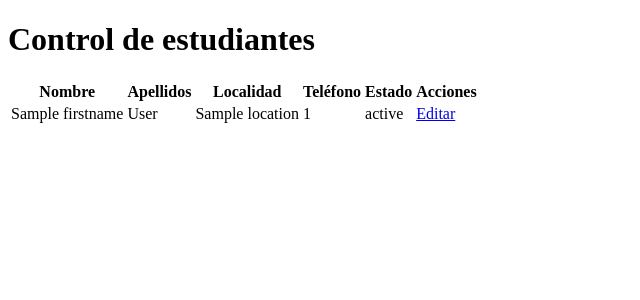
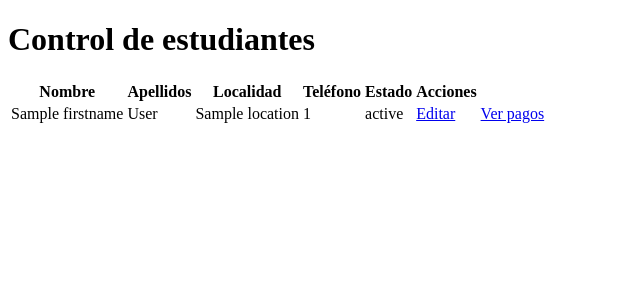
Before and after one commit to Diego448/scholar-control, a Flask app: page /directory/students in a window 1280 px wide. Shown: the part 34-334 px from the top of the page, without its empty margins (0-640 px from the left). Run offline with Flask 2, Linux system fonts and the light colour scheme; a database or web service that is not in the repository returns one stand-in record (values such as "Sample title"); data that the repository does not hold is empty.

Commit message:
Adding link from student directory to student payments

```diff
--- a/webapp/templates/student_directory.html
+++ b/webapp/templates/student_directory.html
@@ -30,6 +30,7 @@
                     <td>{{ student.phone_number }}</td>
                     <td>{{ student.status }}</td>
                     <td><a href="{{ url_for('edit_student', student_id=student._id) }}">Editar</a></td>
+                    <td><a href="{{ url_for('student_payments', student_id=student._id) }}">Ver pagos</a></td>
                 </tr>
             {% endfor %}
         </tbody>
```
